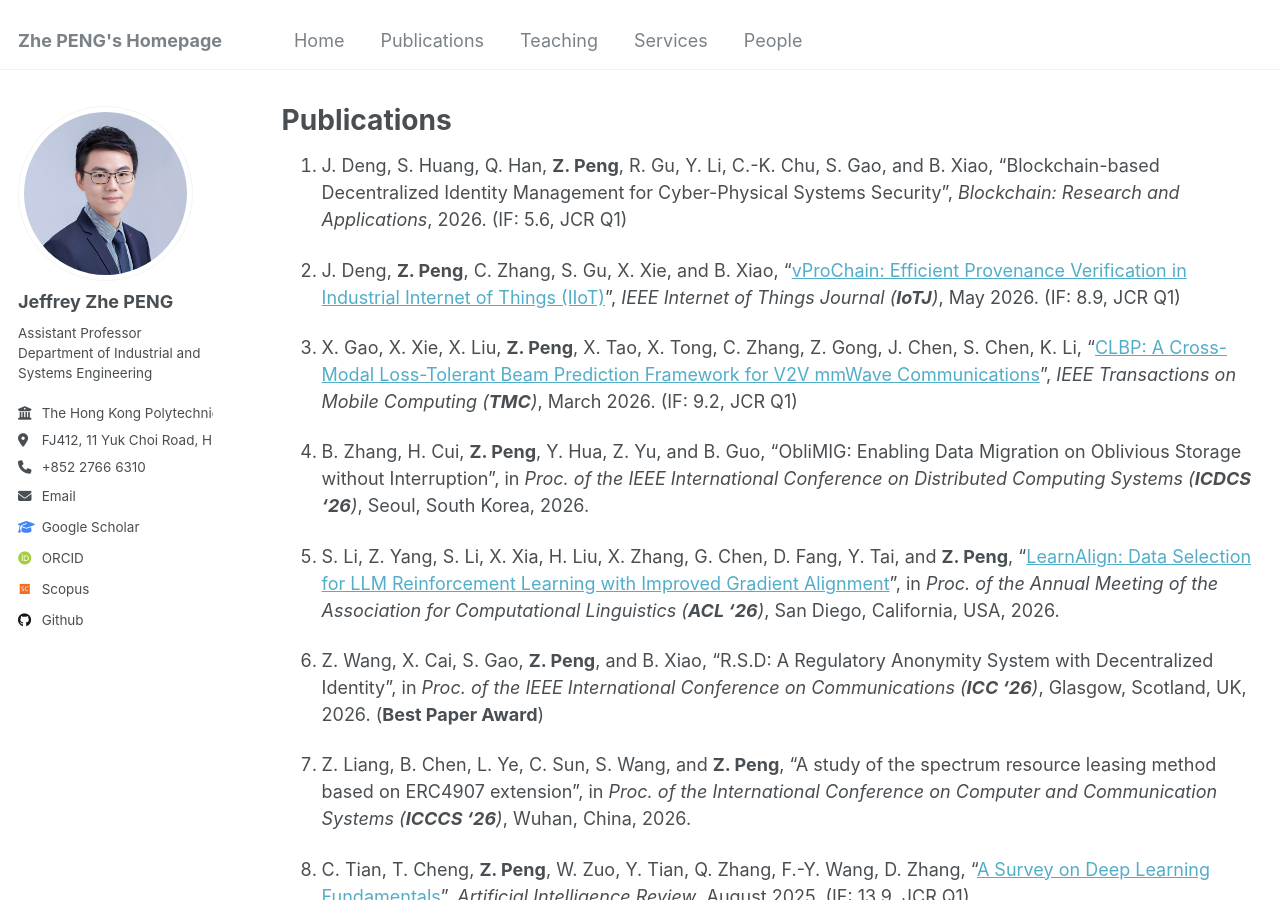
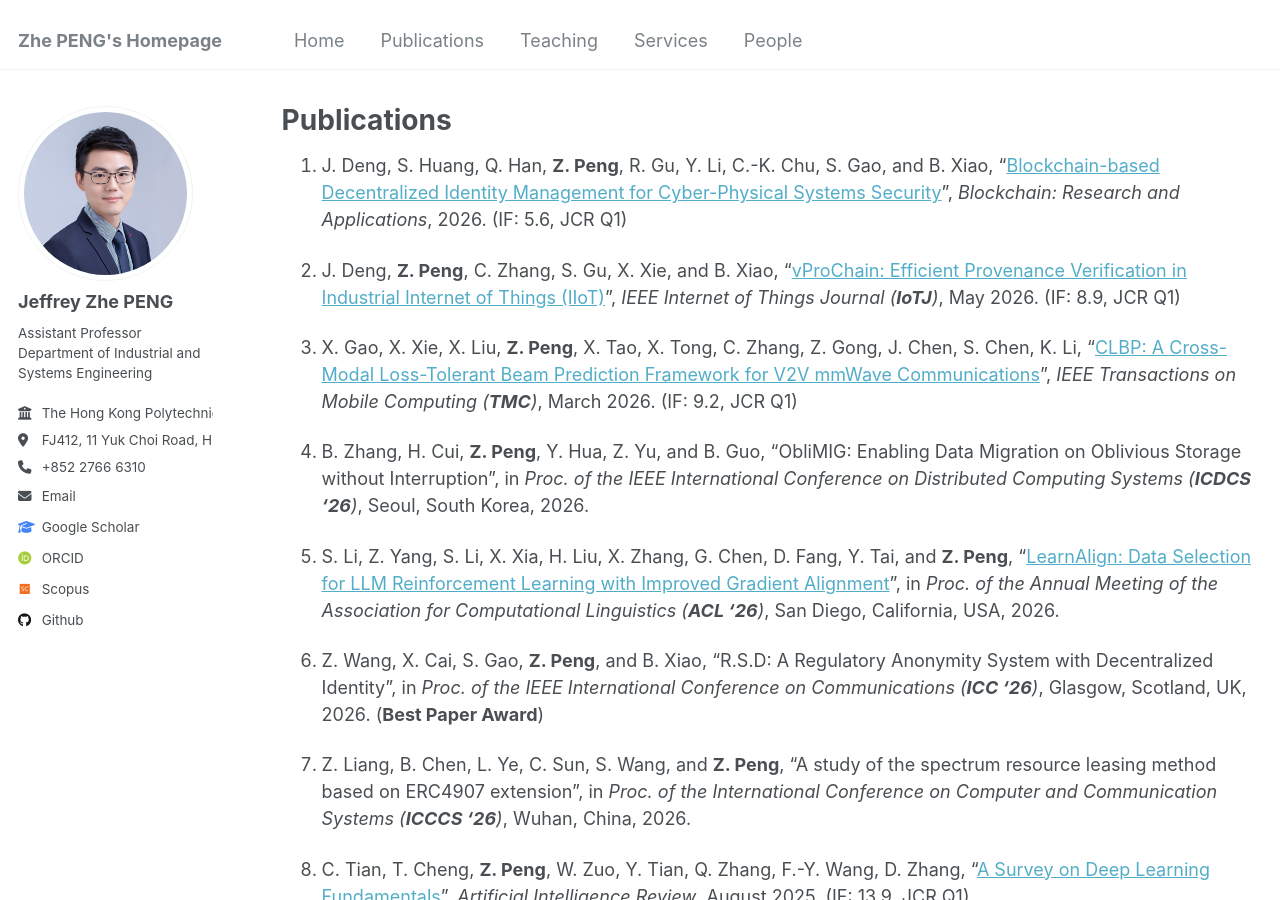
Before and after one commit to PENG-Zhe/peng-zhe.github.io, a Jekyll site: the page built from _pages/publications.md, in a window 1280 px wide and 900 px high. Built offline with Jekyll 4.4.1, drawn with Linux system fonts in a browser that asks for light colours; some web fonts are replaced; part of the change alters nothing that is shown.

```diff
--- a/_pages/publications.md
+++ b/_pages/publications.md
@@ -3,7 +3,7 @@ title: "Publications"
 permalink: /publications/
 layout: archive
 ---
-1. J. Deng, S. Huang, Q. Han, **Z. Peng**, R. Gu, Y. Li, C.-K. Chu, S. Gao, and B. Xiao, "Blockchain-based Decentralized Identity Management for Cyber-Physical Systems Security", _Blockchain: Research and Applications_, 2026. (IF: 5.6, JCR Q1)
+1. J. Deng, S. Huang, Q. Han, **Z. Peng**, R. Gu, Y. Li, C.-K. Chu, S. Gao, and B. Xiao, "[Blockchain-based Decentralized Identity Management for Cyber-Physical Systems Security](https://www.sciencedirect.com/science/article/pii/S2096720926000722)", _Blockchain: Research and Applications_, 2026. (IF: 5.6, JCR Q1)
 
 1. J. Deng, **Z. Peng**, C. Zhang, S. Gu, X. Xie, and B. Xiao, "[vProChain: Efficient Provenance Verification in Industrial Internet of Things (IIoT)](https://ieeexplore.ieee.org/document/11534176)", _IEEE Internet of Things Journal (**IoTJ**)_, May 2026. (IF: 8.9, JCR Q1)
 
```
